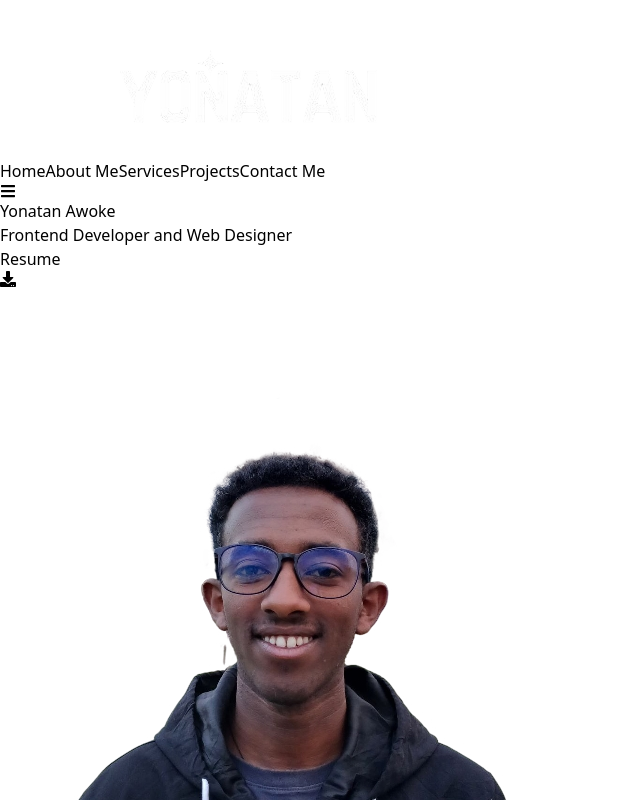
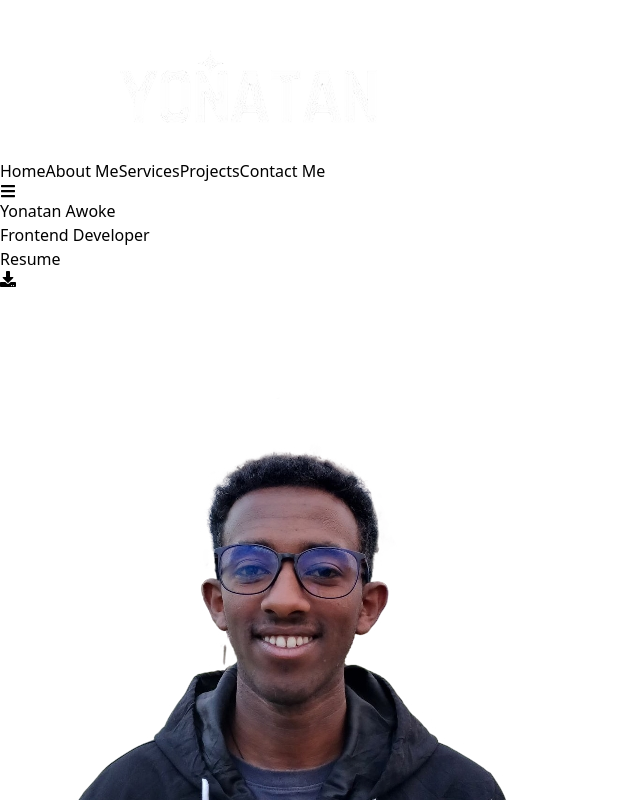
Before and after one commit to Yo13ni/portfolio1, a React (Vite) app: page / in a window 1280 px wide. Shown: the top 800 px of the page, without its empty margins (0-640 px from the left). Built offline with nearby package versions, Linux system fonts and the light colour scheme.

Commit message:
Update Hero.jsx

```diff
--- a/src/components/Hero.jsx
+++ b/src/components/Hero.jsx
@@ -14,7 +14,7 @@ const Hero = () => {
         transition={{ duration: 0.8 }}
       >
         <h1 className="text-4xl font-bold mb-2">Yonatan Awoke</h1>
-        <p className="text-yellow-400 text-xl font-semibold mb-4">Frontend Developer and Web Designer</p>
+        <p className="text-yellow-400 text-xl font-semibold mb-4">Frontend Developer</p>
         <a
           href="/resume.pdf"
           download
```
